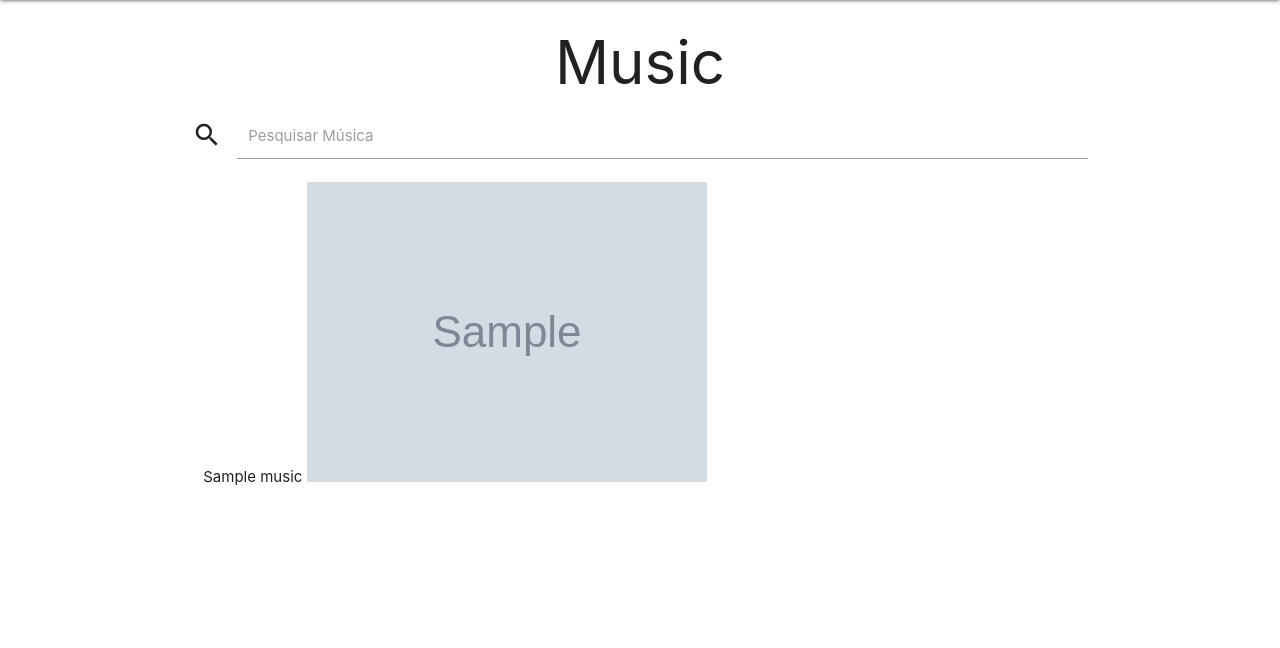
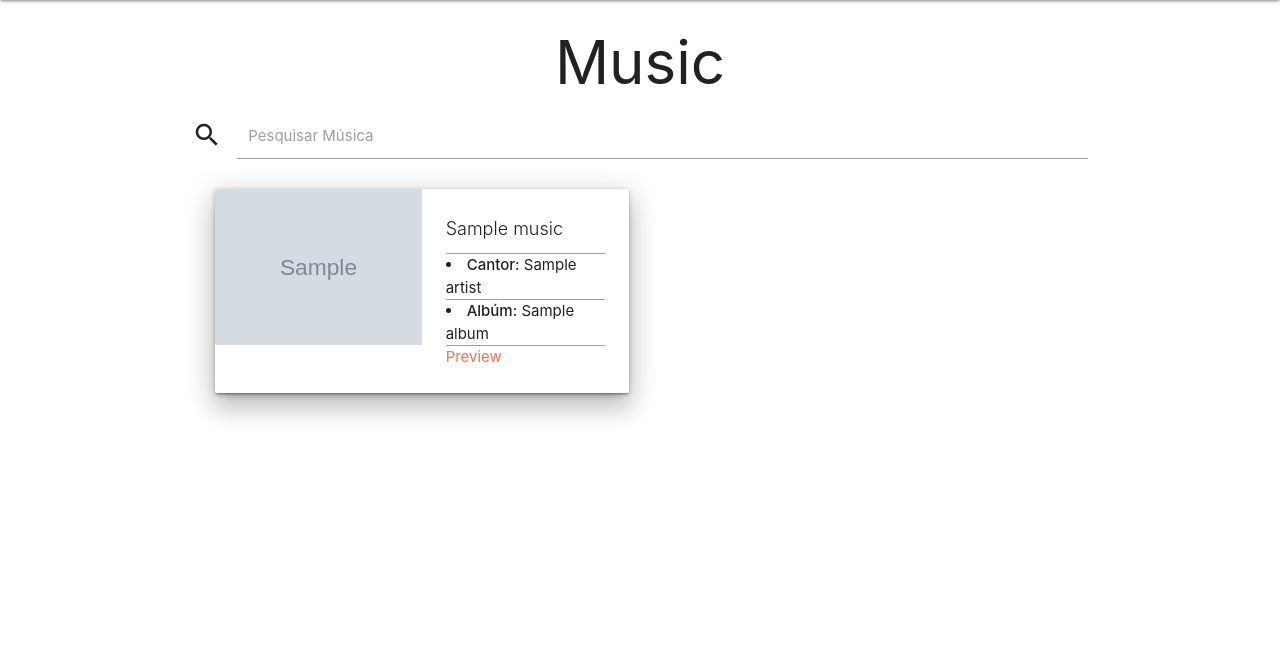
Before and after one commit to LucasSantus/django-deezer, a Django app: template templates/deezer/index.html in a window 1280 px wide. Shown: the part 64-712 px from the top of the page. Run offline with Django 3.2, Linux system fonts and the light colour scheme; the template is opened without the code that fills it: most values are stand-ins (such as "Sample title", 1, 10 or a date in 2020); grey boxes marked "Sample" are stand-in pictures.

Commit message:
inserindo modificações

```diff
--- a/templates/deezer/index.html
+++ b/templates/deezer/index.html
@@ -44,10 +44,27 @@
         <div class="row">
             <div class="col s12">
                 {% for music in list_deezer.data %}
-                    {{music.title}}
-                    {{music.preview}}
-                    <img src="{{music.md5_image}}">
-                {% endfor %}
+                <div class="col s6">
+                    <div class="card z-depth-4">
+                        <div class="card horizontal">
+                                <div class="card-image">
+                                    <img src="{{music.album.cover_small}}">
+                                </div>
+
+
+                            <div class="card-content">
+                                <span style="font-size: 18px;" class="card-title activator grey-text text-darken-4">{{music.title}}</span>
+                                    <li class="divider grey"></li>
+                                    <li><strong>Cantor:</strong> {{music.artist.name}}</li>
+                                    <li class="divider grey"></li>
+                                    <li><strong>Albúm:</strong> {{music.album.title}}</li>
+                                    <li class="divider grey"></li>
+                                    <p><a class= "deep-orange-text text-lighten-1" href="{{music.preview}}">Preview</a></p>
+                            </div>
+                        </div>
+                    </div>
+                </div>
+            {% endfor %}
             </div>
         </div>
     </div>
```
